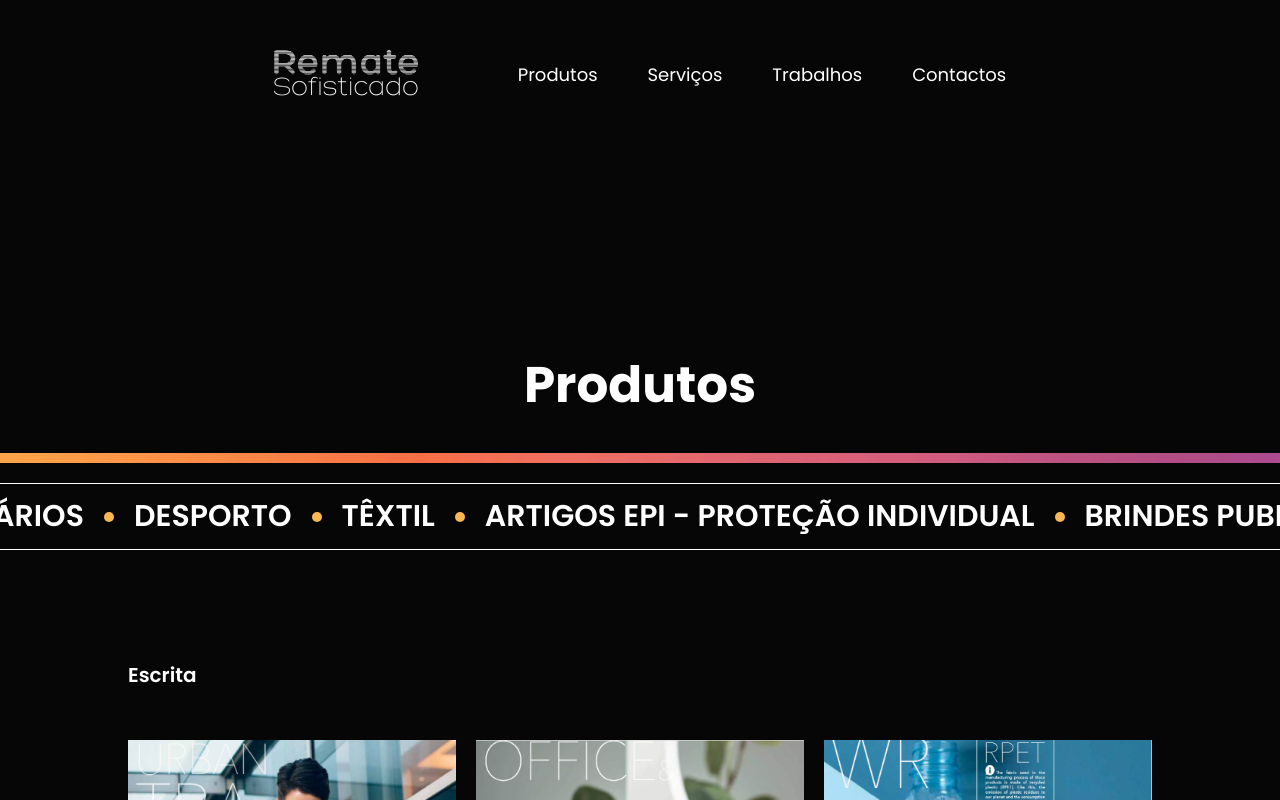
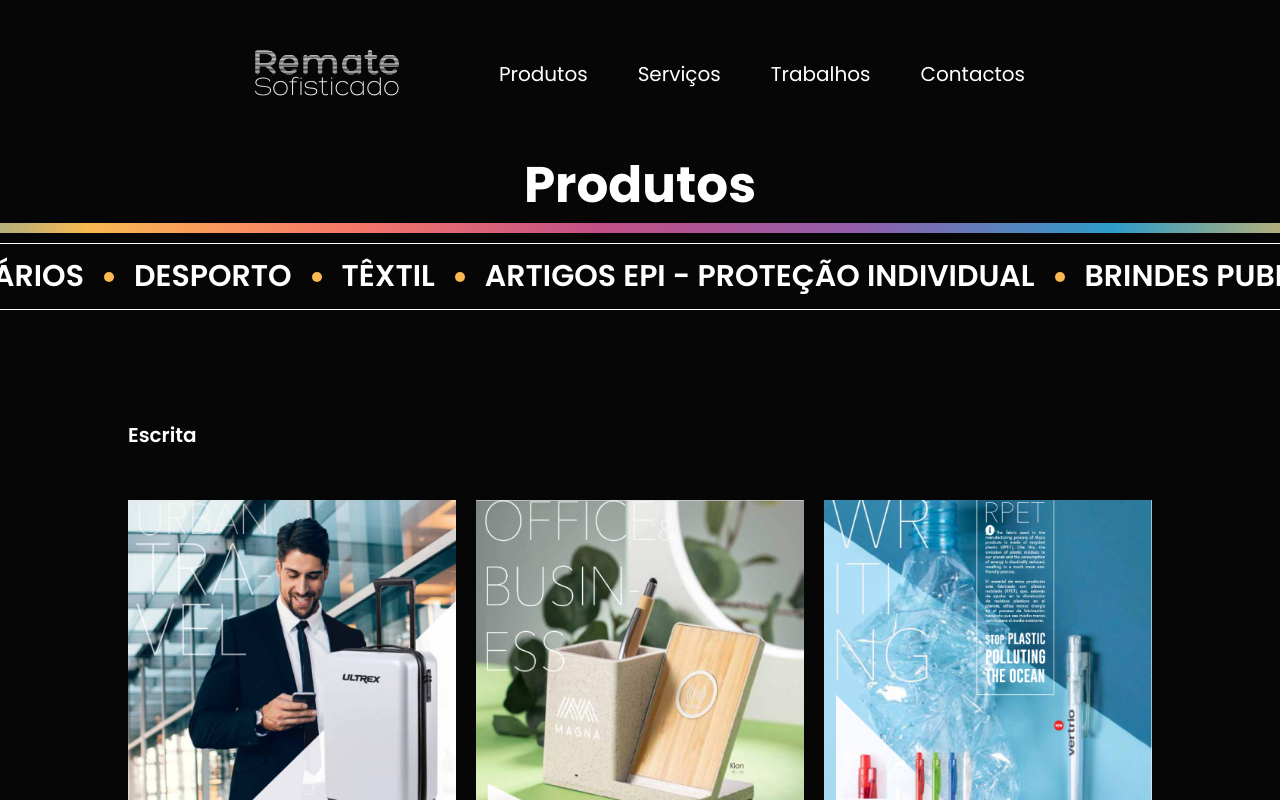
Before and after one commit to RickyPox/rematessofisticados, a Next.js app: page /Produtos in a window 1280 px wide. Shown: the top 800 px of the page. Built offline with nearby package versions, Linux system fonts and the light colour scheme.

Commit message:
Contactos + pequeno, divider atualizado

```diff
--- a/components/Navbar.tsx
+++ b/components/Navbar.tsx
@@ -33,23 +33,23 @@ const handleMenuToggle = () => {
                 <Link href="/"><img src="Logo.png"></img></Link>
                 <div className="flex space-x-[50px]">
                 {navigation.map((nav) =>(
-                    <h3 className="text-white font-normal text-[18px]"><Link href={nav.href}>{nav.name}</Link></h3>
+                    <h3 className="text-white font-normal "><Link href={nav.href}>{nav.name}</Link></h3>
                 ))}
                 </div>
             </div>
 
             {/* Mobile */}
-            <div className="bg-black fixed top-0 left-0 z-[100] block md:hidden">
-                <button onClick={handleMenuToggle} className="text-white fixed">
+            <div className={`${isMenuOpen ? 'fixed' : 'relative'} bg-black top-0 left-0 z-[100] block md:hidden`}>
+                <button onClick={handleMenuToggle} className="text-white">
                         <img src="/Menu.svg"
                         className="w-[50px] h-[50px] m-[10px]"  alt="menu"/>
                     </button>
-                <div className={`${isMenuOpen ? 'w-screen h-screen ' : 'bg-none w-0 h-screen'}  transition-all duration-250`}>
+                <div className={`${isMenuOpen ? 'w-screen h-screen ' : 'bg-none w-0 h-0'}  transition-all duration-250`}>
                     <div className={`${isMenuOpen ? 'flex items-center justify-center' : 'hidden'}`}>
                         <div className="flex flex-col items-center justify-center space-y-[50px] px-[10px] mt-[50px]">
                         <Link href="/"><img src="Logo.png"></img></Link>
                         {navigation.map((nav) =>(
-                        <h3 className="text-white font-normal text-[18px]"><Link href={nav.href}>{nav.name}</Link></h3>
+                        <h3 className="text-white font-normal "><Link href={nav.href}>{nav.name}</Link></h3>
                         ))}
                         </div>
                     </div>
--- a/pages/Contactos.tsx
+++ b/pages/Contactos.tsx
@@ -1,17 +1,22 @@
+import Divider from "@/components/Divider";
 import Footer from "@/components/Footer";
 import Navbar from "@/components/Navbar";
 
-export default function Contactos(){
+export default function Contactos() {
 return (
 <div className="bg-black">
     <Navbar></Navbar>
-            <h1 className="text-white text-center pt-[200px]">Contactos</h1>
-            <img className="w-screen h-[10px] mb-[10px] mt-[30px]" src="Divider.png"></img>
-            <div className="relative flex flex-col justify-center items-center space-y-[50px]">
-            <div className="p-[30px] bg-white w-full ">
-                <iframe className="w-full h-[800px]" src="https://www.google.com/maps/embed?pb=!1m18!1m12!1m3!1d3065.1489353043635!2d-8.888002423445432!3d39.80365089272437!2m3!1f0!2f0!3f0!3m2!1i1024!2i768!4f13.1!3m3!1m2!1s0xd220d60fc5f8f33%3A0x2a9d967deafce3ea!2sRemate%20Sofisticado!5e0!3m2!1spt-PT!2spt!4v1699501743992!5m2!1spt-PT!2spt" loading="lazy"></iframe>
+    <h1 className="text-white text-center">Contactos</h1>
+    <Divider></Divider>
+    <div className="relative flex md:flex-row flex-col Justify-center items-center space-y-[50px]">
+        <div className="md:p-[30px] bg-white md:w-1/2 ">
+            <iframe
+            className="w-full h-[500px] md:h-[800px]"
+            src="https://www.google.com/maps/embed?pb=!1m18!1m12!1m3!1d3065.1489353043635!2d-8.888002423445432!3d39.80365089272437!2m3!1f0!2f0!3f0!3m2!1i1024!2i768!4f13.1!3m3!1m2!1s0xd220d60fc5f8f33%3A0x2a9d967deafce3ea!2sRemate%20Sofisticado!5e0!3m2!1spt-PT!2spt!4v1699501743992!5m2!1spt-PT!2spt"
+            loading="lazy"
+            ></iframe>
         </div>
-            <div className="md:absolute z-30 bottom-0 right-0 md:translate-y-[20%] flex md:flex-row flex-col pointer-events-none">
+        <div className="flex md:flex-row flex-col md:w-1/2 justify-center">
             <div className="bg-[#1D1D1D]/70 min-w-[300px] p-[30px] flex flex-col space-y-[30px]">
                 <div>
                     <p className="text-white">Morada:</p>
@@ -43,5 +48,5 @@ export default function Contactos(){
     <Footer></Footer>
     </div>
 </div>
-    )
+);
 }
--- a/pages/Produtos.tsx
+++ b/pages/Produtos.tsx
@@ -1,3 +1,4 @@
+import Divider from "@/components/Divider";
 import Footer from "@/components/Footer";
 import Navbar from "@/components/Navbar";
 import React from "react";
@@ -51,8 +52,8 @@ const produtos = [
 return (
     <div className="flex flex-col">
         <Navbar></Navbar>
-        <h1 className="text-white text-center pt-[200px]">Produtos</h1>
-        <img className="w-screen h-[10px] mb-[10px] mt-[30px]" src="Divider.png"></img>
+        <h1 className="text-white text-center">Produtos</h1>
+        <Divider></Divider>
         <Marquee
         autoFill = {true}>
         <div className="py-[10px] ">
--- a/pages/Servicos.tsx
+++ b/pages/Servicos.tsx
@@ -1,3 +1,4 @@
+import Divider from "@/components/Divider";
 import Footer from "@/components/Footer";
 import Navbar from "@/components/Navbar";
 import { useState } from "react";
@@ -32,10 +33,10 @@ const [servicoSelecionado, setServicoSelecionado] = useState(servicos[0]);
 return (
 <div>
     <Navbar></Navbar>
-    <h1 className="text-white text-center text-[30px] uppercase pt-[200px]">
+    <h1 className="text-white text-center uppercase ">
     Serviços
     </h1>
-    <img className="w-screen h-[10px] mb-[10px] mt-[30px]" src="Divider.png"></img>
+    <Divider></Divider>
     <div className=" bg-white">
     <Marquee autoFill={true}>
         <div className="flex space-x-[20px] py-[10px] marquee-container">
```
Lines whose indentation alone changed are shown as unchanged.
